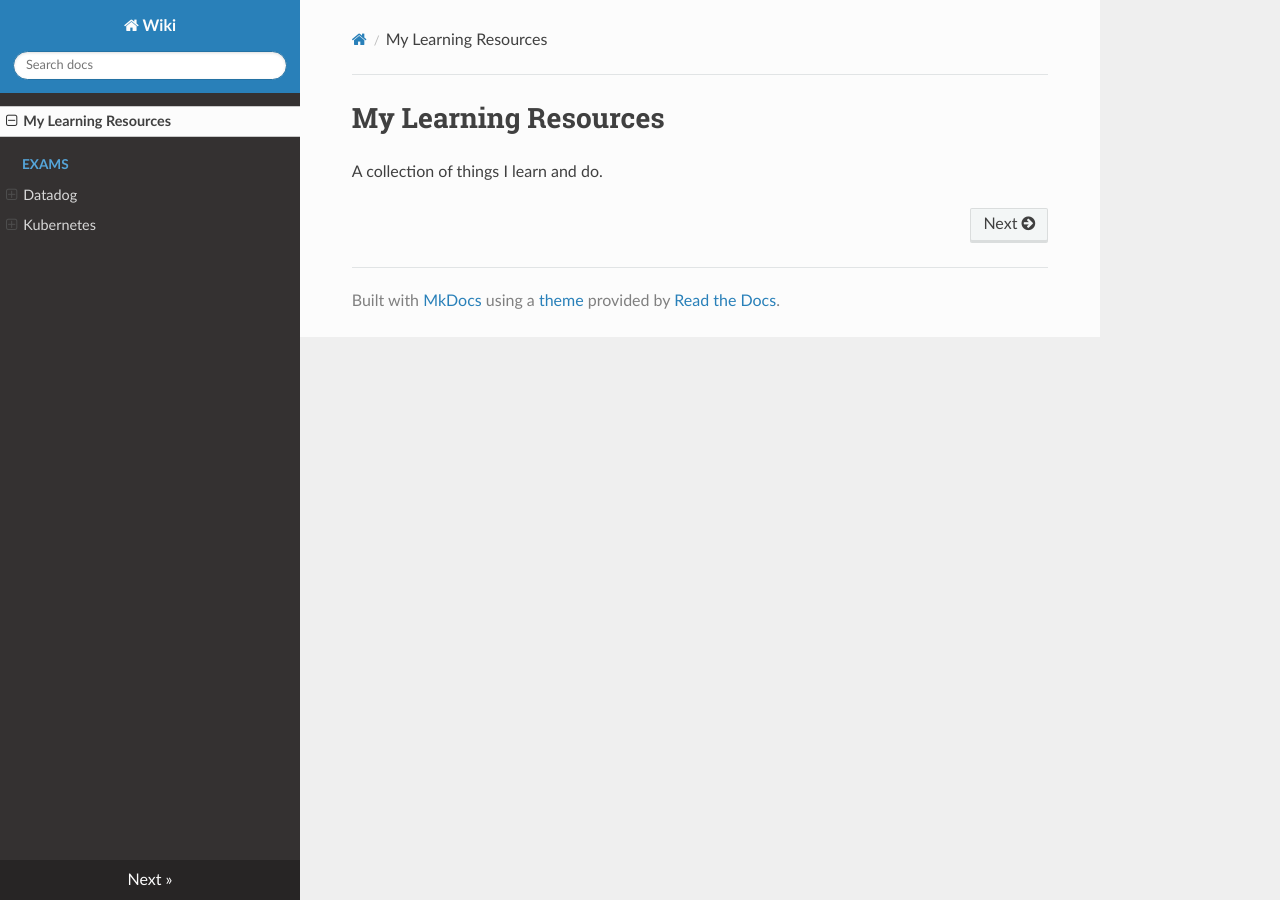
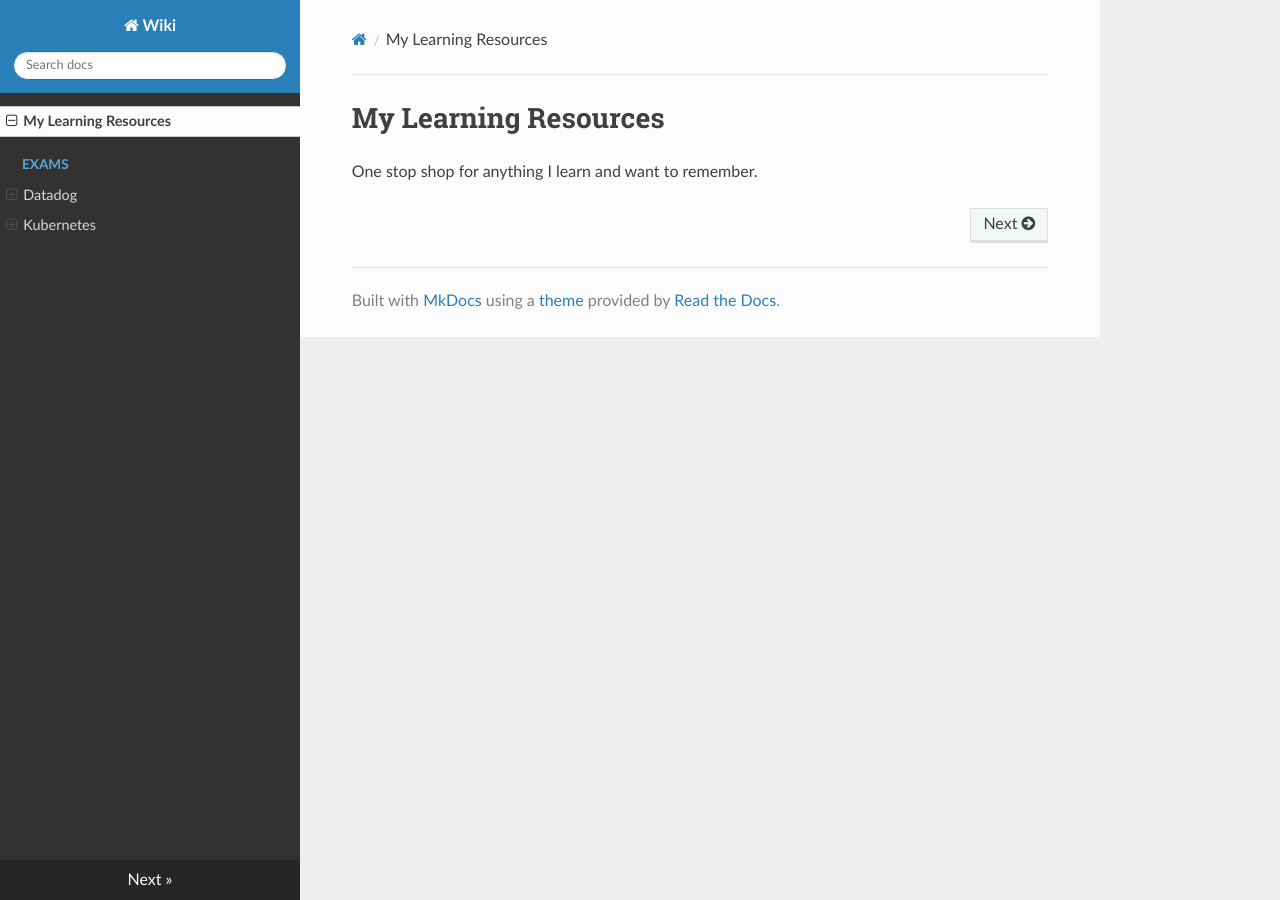
Before and after one commit to iaingblack/mkdocs, an MkDocs documentation site: the page built from docs/index.md, in a window 1280 px wide. Built offline with MkDocs 1.6.1, drawn with Linux system fonts in a browser that asks for light colours; nearby versions of some CDN libraries.

Commit message:
Update index.md

```diff
--- a/docs/index.md
+++ b/docs/index.md
@@ -1,3 +1,3 @@
 # My Learning Resources
 
-A collection of things I learn and do.
+One stop shop for anything I learn and want to remember.
```
